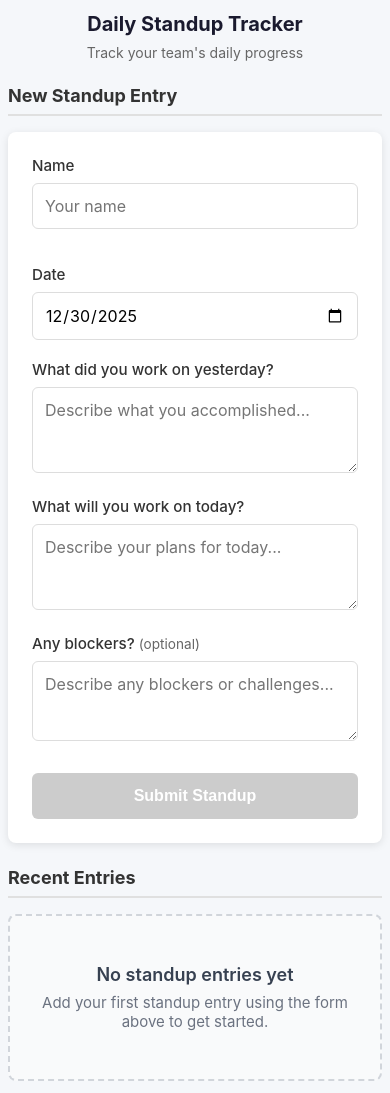
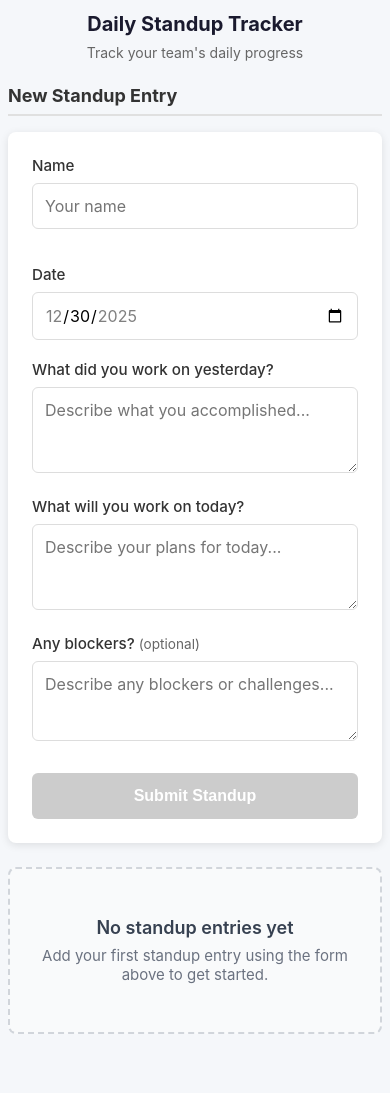
Before and after one commit to arnelGalit/standy-log, a React (Vite) app: page / in a window 390 px wide. After the commit the page ends 1046 px from the top, so only its background shows below. Built offline with nearby package versions, Linux system fonts and the light colour scheme.

Commit message:
updated CLAUDE.md and date picker

```diff
--- a/src/App.css
+++ b/src/App.css
@@ -14,7 +14,7 @@ body {
 }
 
 .app {
-  max-width: 800px;
+  max-width: 1200px;
   margin: 0 auto;
   padding: 2rem 1rem;
 }
@@ -72,13 +72,20 @@ body {
 
 .main {
   display: flex;
-  flex-direction: column;
+  flex-direction: row;
   gap: 2rem;
+  align-items: flex-start;
 }
 
-.formSection,
+.formSection {
+  flex: 0 0 380px;
+  position: sticky;
+  top: 2rem;
+}
+
 .listSection {
-  width: 100%;
+  flex: 1;
+  min-width: 0;
 }
 
 .sectionTitle {
@@ -121,6 +128,22 @@ body {
 }
 
 /* Responsive Design */
+@media (max-width: 900px) {
+  .main {
+    flex-direction: column;
+  }
+
+  .formSection {
+    flex: none;
+    width: 100%;
+    position: static;
+  }
+
+  .listSection {
+    width: 100%;
+  }
+}
+
 @media (max-width: 600px) {
   .app {
     padding: 1rem 0.75rem;
--- a/src/App.tsx
+++ b/src/App.tsx
@@ -79,7 +79,6 @@ function App() {
           </section>
 
           <section className="listSection">
-            <h2 className="sectionTitle">Recent Entries</h2>
             {isLoading ? (
               <div className="loadingContainer">
                 <div className="loadingSpinner" />
--- a/src/components/StandupForm.tsx
+++ b/src/components/StandupForm.tsx
@@ -11,6 +11,15 @@ function getTodayDate(): string {
   const year = today.getFullYear();
   const month = String(today.getMonth() + 1).padStart(2, '0');
   const day = String(today.getDate()).padStart(2, '0');
+  return `${year}-${month}-${day}`;
+}
+
+function getMinDate(): string {
+  const date = new Date();
+  date.setDate(date.getDate() - 6); // 7 days including today
+  const year = date.getFullYear();
+  const month = String(date.getMonth() + 1).padStart(2, '0');
+  const day = String(date.getDate()).padStart(2, '0');
   return `${year}-${month}-${day}`;
 }
 
@@ -91,6 +100,7 @@ export function StandupForm({ onSubmit }: StandupFormProps) {
             className={styles.input}
             value={date}
             onChange={handleDateChange}
+            min={getMinDate()}
             max={getTodayDate()}
             required
           />
```
Also changed, not shown: 1 other file (tests, documents, lock files or other folders).
